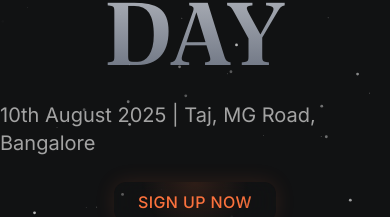
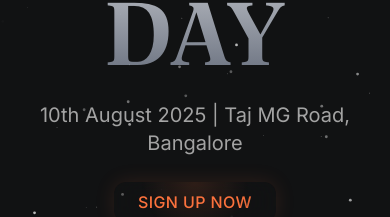
Before and after one commit to shivanshpilani/dd-landing, a Next.js app: page / in a window 390 px wide. Shown: the part 368-585 px from the top of the page. Built offline with nearby package versions, Linux system fonts and the light colour scheme.

Commit message:
Fixed the text on mobile
Mobile text has now centre alignment

```diff
--- a/src/components/About/index.tsx
+++ b/src/components/About/index.tsx
@@ -26,7 +26,7 @@ export function About() {
           What is The Demo Day?
         </p>
         <p className="font-regular text-gray-400 text-lg md:text-xl text-center mt-4 md:mt-6">
-          The most promising 14 early-stage startups pitch to India's top VCs and Angels <br className="hidden md:block" /> to grab an equity-less cash grant worth over 30 lakh rupees.
+          The most promising 13 early-stage startups pitch to India's top VCs and Angels <br className="hidden md:block" /> to grab an equity-less cash grant worth over 20 lakh rupees.
         </p>
         <div className="w-full mt-10 hidden md:block">
           <BlurFade delay={0.5} inView>
--- a/src/components/Hero/index.tsx
+++ b/src/components/Hero/index.tsx
@@ -26,8 +26,8 @@ const Hero = () => {
       <span className="pointer-events-none whitespace-pre-wrap bg-gradient-to-b from-white to-gray-500 bg-clip-text text-center text-8xl font-bold leading-none text-transparent" style={{ fontFamily: 'Geller, sans-serif' }}>
         DEMO DAY
       </span>
-      <h2 className="mt-6 text-neutral-400 font-regular text-xl">
-        10th August 2025 | Taj, MG Road, Bangalore
+      <h2 className="mt-6 text-neutral-400 font-regular text-xl text-center px-4 break-words">
+        10th August 2025 | Taj MG Road, Bangalore
       </h2>
       {/* <BlurIn
         word="DEMO DAY"
```
